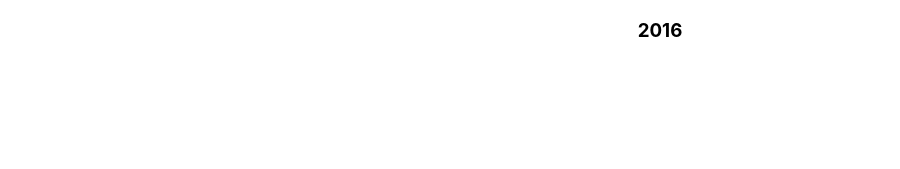
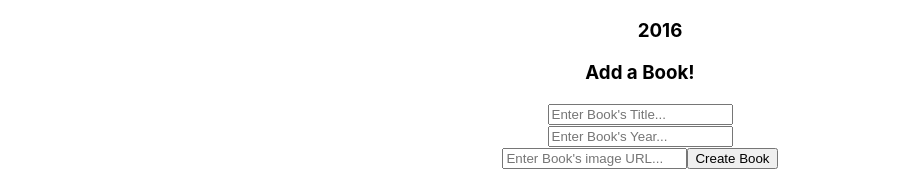
Before and after one commit to cosettetshibanda/Phase-2-Project, a React (Create React App) app: page / in a window 1280 px wide. Shown: the part 10579-10748 px from the top of the page, without its empty margins (0-900 px from the left). Before the commit the page ends 10640 px from the top, so only its background shows below. Built offline with nearby package versions, Linux system fonts and the light colour scheme; data requests are answered from the project's data file.

Commit message:
create input form

```diff
--- a/src/Components/InputForm.js
+++ b/src/Components/InputForm.js
@@ -1,5 +1,49 @@
+import { useState } from "react"
+
+
 function InputForm () {
+    const [formData, setFormData] = useState({
+        title: "",
+        year: "",
+        img: "",
+    })
 
+    return(
+        <div className="container">
+            <form className="addBookForm">
+                <h3>Add a Book!</h3>
+                <input
+                    type="text"
+                    name="title"
+                    value={formData.title}
+                    placeholder="Enter Book's Title..."
+                    className="input-text"
+                    />
+                <br />
+                <input
+                    type="text"
+                    name="year"
+                    value={formData.year}
+                    placeholder="Enter Book's Year..."
+                    className="input-text"
+                    />
+                <br />
+                <input
+                    type="text"
+                    name="img"
+                    value={formData.img}
+                    placeholder="Enter Book's image URL..."
+                    className="input-text"
+                    />
+                <input
+                type="submit"
+                name="submit"
+                value="Create Book"
+                className="submit"
+                />
+            </form>
+        </div>
+    )
 }
 
 export default InputForm
```
